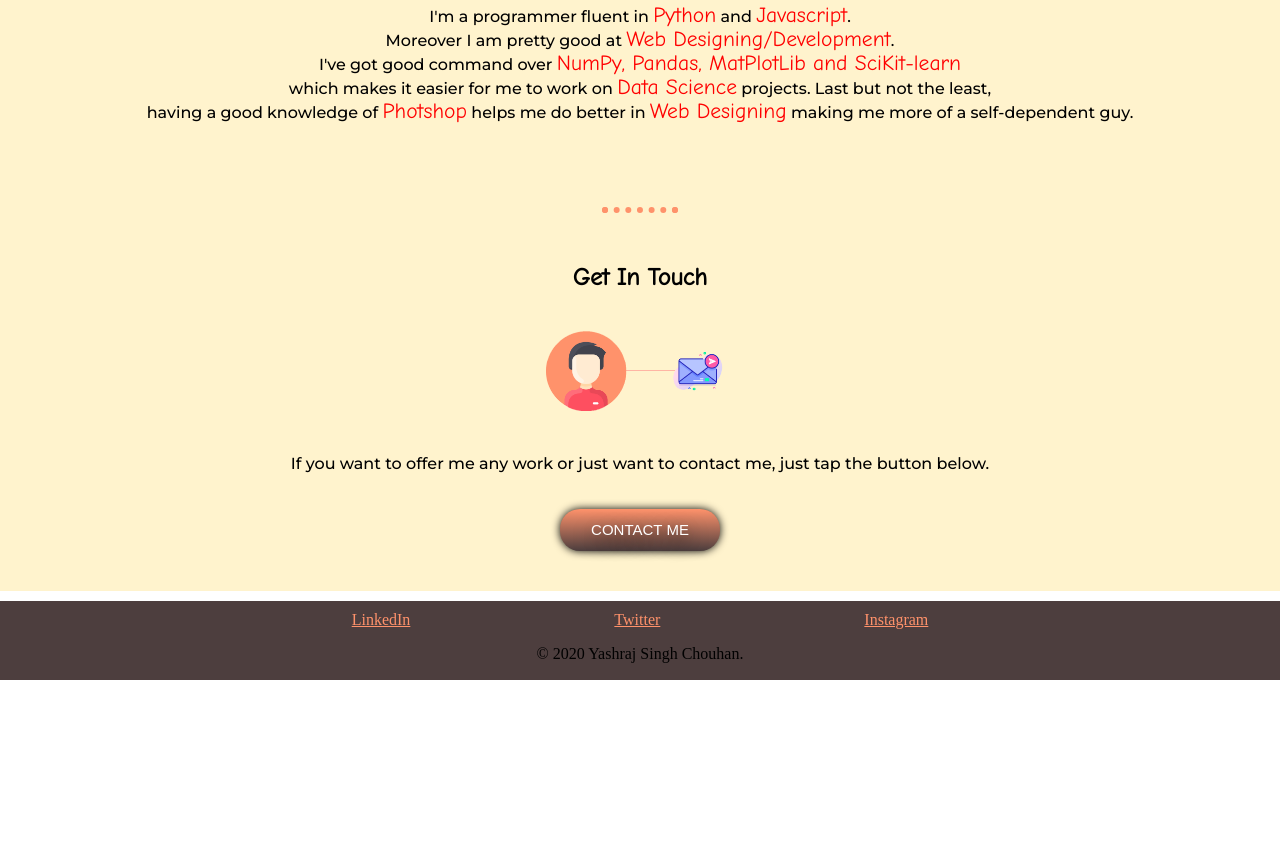
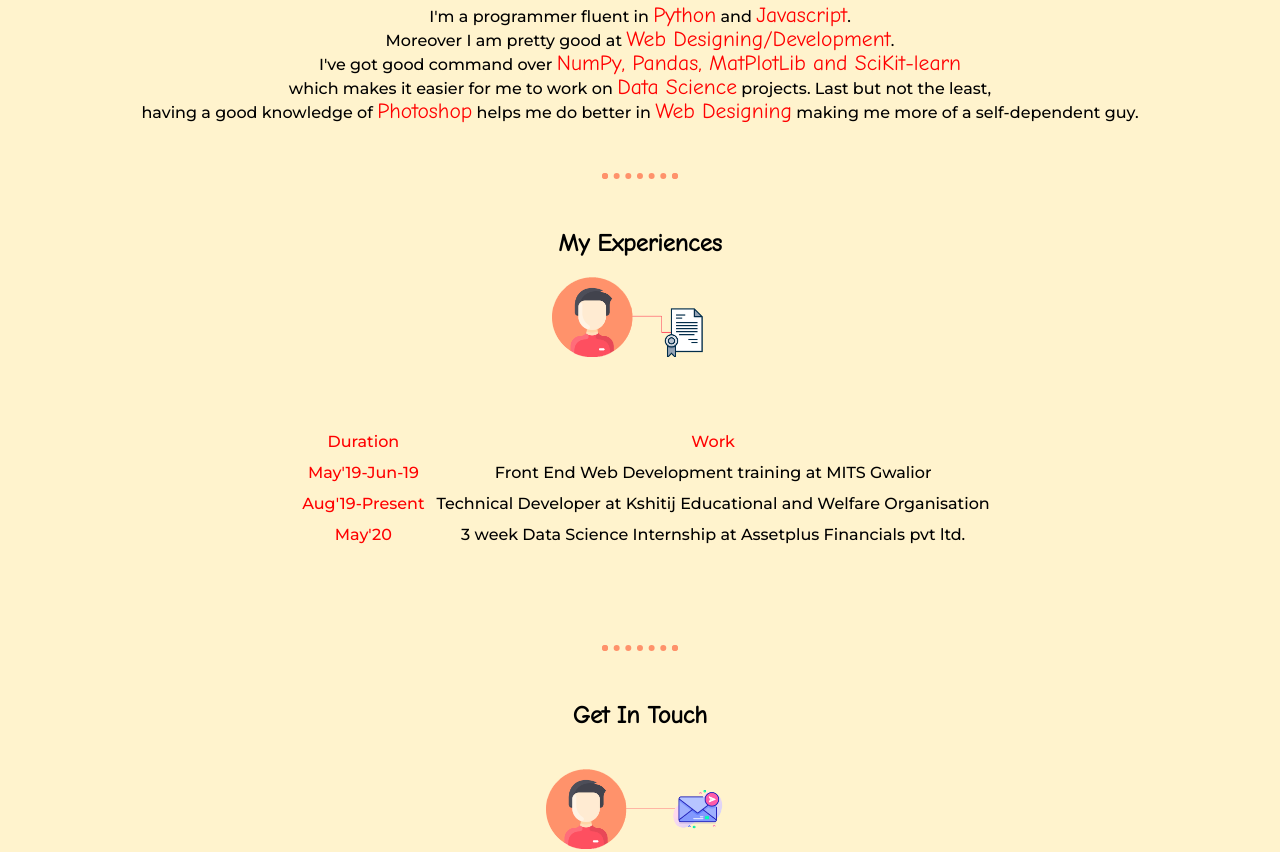
Before and after one commit to yashhhhraj/resume, a plain HTML site: page index.html in a window 1280 px wide. Shown: the part 1393-2245 px from the top of the page. Before the commit the page ends 2073 px from the top, so only its background shows below. Drawn offline with Linux system fonts and the light colour scheme.

Commit message:
exp updated

```diff
--- a/index.html
+++ b/index.html
@@ -27,19 +27,45 @@
     </div>
     <hr class="hrow">
     <div class="skills">
-      <h2 class="btext2">My Skills.</h2>
+      <h2 class="btext2">My Skills</h2>
       <div class="skill-row">
         <img class="skillpic" src="skills.png" alt="">
         <p class="btext1">I'm a programmer fluent in <span class="hlt">Python</span> and <span class="hlt">Javascript</span>.
           <br> Moreover I am pretty good at <span class="hlt">Web Designing/Development</span>.
           <br>I've got good command over <span class="hlt">NumPy, Pandas, MatPlotLib and SciKit-learn</span>
           <br>which makes it easier for me to work on <span class="hlt">Data Science</span> projects. Last but not the least,
-          <br /> having a good knowledge of <span class="hlt">Photshop</span> helps me do better in <span class="hlt">Web Designing</span> making me more of a self-dependent guy.</p>
+          <br /> having a good knowledge of <span class="hlt">Photoshop</span> helps me do better in <span class="hlt">Web Designing</span> making me more of a self-dependent guy.</p>
       </div>
+      <hr class="hrow">
       <div class="skill-row">
-        <img class="" src="" alt="">
-        <h3></h3>
-        <p></p>
+        <h2 class="btext2">My Experiences</h3>
+        <img class="exppic" src="exp.png" alt="">
+        <center>
+
+
+        <table class="tbl" cellspacing='10px'>
+          <th>
+            <td class="date">Duration</td>
+            <td style="color:red;">Work</td>
+          </th>
+          <tr>
+            <td></td>
+            <td class="date">May'19-Jun-19</td>
+            <td class="wrk">Front End Web Development training at MITS Gwalior</td>
+          </tr>
+          <tr>
+            <td></td>
+            <td class="date">Aug'19-Present</td>
+            <td class="wrk">Technical Developer at Kshitij Educational and Welfare Organisation</td>
+          </tr>
+          <tr>
+            <td></td>
+            <td class="date">May'20</td>
+            <td class="wrk">3 week Data Science Internship at Assetplus Financials pvt ltd.</td>
+          </tr>
+
+        </table>
+        </center>
       </div>
     </div>
     <hr class="hrow">
@@ -58,7 +84,7 @@
     <a target="blank" class="footer-link" href="https://www.linkedin.com/in/yashhhhraj/">LinkedIn</a>
     <a target="blank" class="footer-link" href="https://twitter.com/YSCspeaks">Twitter</a>
     <a target="blank" class="footer-link" href="https://www.instagram.com/yashhhhraj/">Instagram</a>
-    <p>© 2020 Yashraj Singh Chouhan.</p>
+    <p class="btext1">© 2020 Yashraj Singh Chouhan.</p>
   </div>
 
 </body>
--- a/styles.css
+++ b/styles.css
@@ -110,3 +110,20 @@ body {
   height: 80px;
   margin: 20px;
 }
+.exppic {
+  height: 80px;
+}
+.tbl {
+  position: relative;
+  text-align: center;
+  margin: 20px;
+  padding: 40px;
+  font-family: 'Montserrat', sans-serif;
+
+}
+.date {
+  color: red;
+}
+.wrk {
+  font-family: 'Montserrat', sans-serif;
+}
```
Also changed, not shown: exp.png (added).
